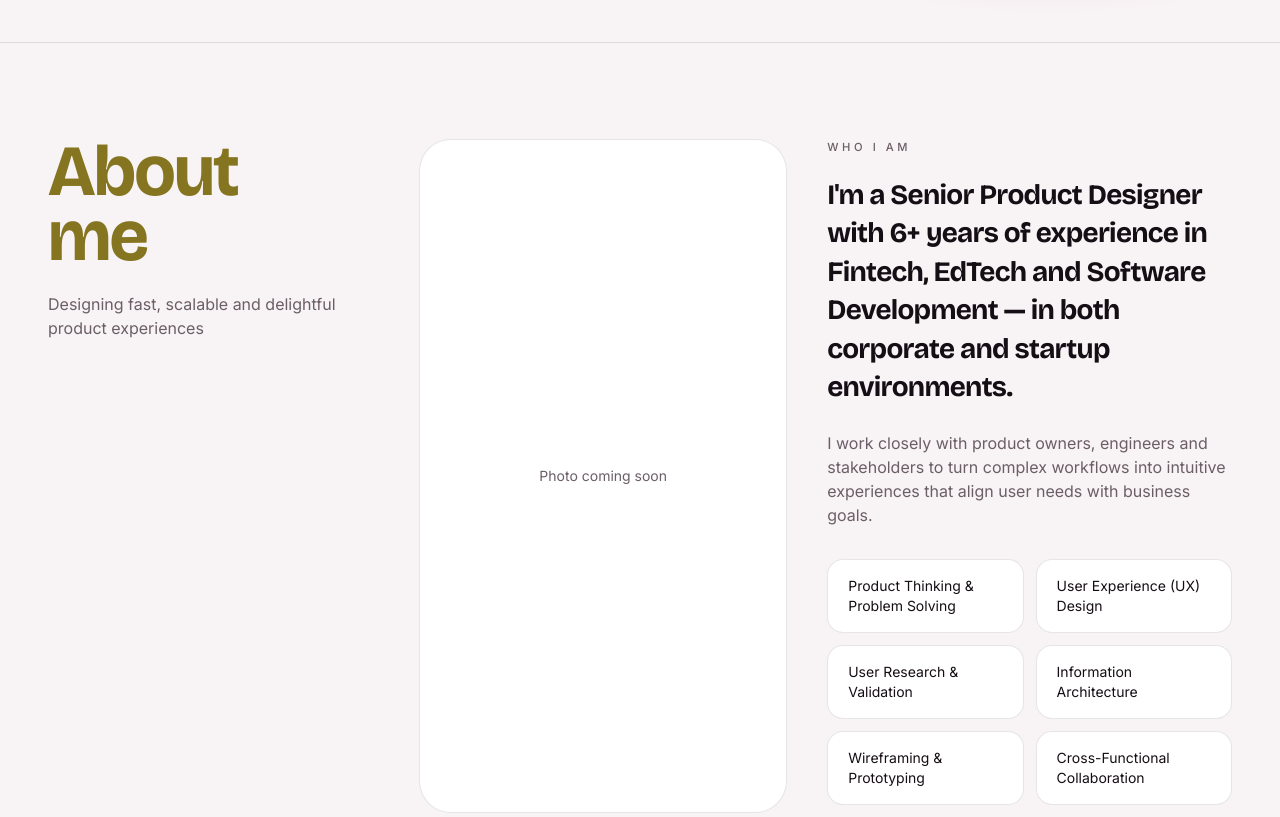
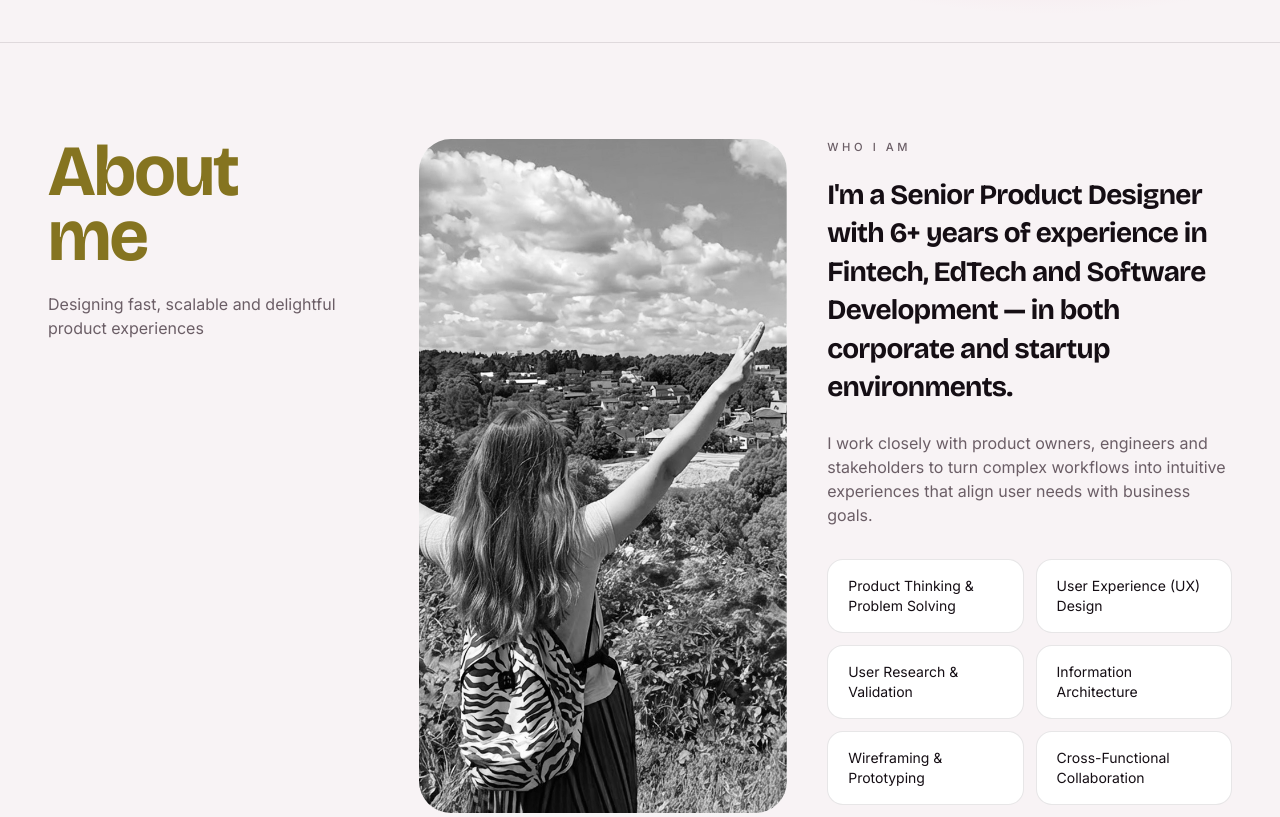
Before and after one commit to maramely/portfolio, a plain HTML site: page index.html in a window 1280 px wide. Shown: the part 760-1577 px from the top of the page. Drawn offline with nearby package versions, Linux system fonts and the light colour scheme.

Commit message:
About: replace placeholder with the real portrait
- images/Marina.webp in the About photo frame (674px tall, 32px radius),
  object-fit: cover; crop keeps the raised hand on narrow screens
- width/height + loading="lazy" to avoid layout shift
- RU/EN alt text (about.photoAlt) via new data-i18n-alt support in i18n.js

```diff
--- a/css/style.css
+++ b/css/style.css
@@ -434,16 +434,18 @@ button:focus-visible {
 .about__photo {
   height: 674px;
   border-radius: var(--radius-lg);
-  background: var(--color-surface);
-  border: 1px solid var(--color-border-subtle);
-  display: grid;
-  place-items: center;
+  background: var(--color-surface); /* shows while the photo loads */
   overflow: hidden;
 }
 
-.about__photo-label {
-  font-size: var(--fs-small);
-  color: var(--color-text-muted);
+/* Same 645×1348 ratio as the Figma frame (322×674), so on desktop it fits
+   exactly. On narrower layouts it gets cropped; 70% keeps the raised
+   hand and the figure in frame */
+.about__photo img {
+  width: 100%;
+  height: 100%;
+  object-fit: cover;
+  object-position: 50% 70%;
 }
 
 .about__lead {
--- a/data/content.js
+++ b/data/content.js
@@ -20,7 +20,7 @@ const CONTENT = {
 
     "about.title": "Обо мне",
     "about.sub": "Проектирую быстрые, масштабируемые и приятные продуктовые интерфейсы",
-    "about.photo": "Здесь будет фото",
+    "about.photoAlt": "Марина Ткаченко со спины поднимает руку навстречу виду с холма на небольшой город под облачным небом",
     "about.label": "Кто я",
     "about.lead": "Senior Product Designer с опытом 6+ лет в финтехе, edtech и разработке ПО — в корпорациях и стартапах.",
     "about.text": "Работаю вместе с продакт-оунерами, разработчиками и стейкхолдерами: превращаю сложные процессы в понятные интерфейсы, где потребности пользователей совпадают с целями бизнеса.",
@@ -68,7 +68,7 @@ const CONTENT = {
 
     "about.title": "About me",
     "about.sub": "Designing fast, scalable and delightful product experiences",
-    "about.photo": "Photo coming soon",
+    "about.photoAlt": "Marina Tkachenko seen from behind, raising her arm towards a hilltop view of a small town under a cloudy sky",
     "about.label": "Who I am",
     "about.lead": "I'm a Senior Product Designer with 6+ years of experience in Fintech, EdTech and Software Development — in both corporate and startup environments.",
     "about.text": "I work closely with product owners, engineers and stakeholders to turn complex workflows into intuitive experiences that align user needs with business goals.",
--- a/index.html
+++ b/index.html
@@ -129,9 +129,10 @@
           <p class="about__sub" data-i18n="about.sub">Designing fast, scalable and delightful product experiences</p>
         </div>
 
-        <!-- TODO: replace placeholder with a real portrait -->
-        <div class="about__photo" role="img" aria-label="Portrait of Marina Tkachenko">
-          <span class="about__photo-label" data-i18n="about.photo">Photo coming soon</span>
+        <div class="about__photo">
+          <img src="images/Marina.webp" width="645" height="1348" loading="lazy" decoding="async"
+               alt="Marina Tkachenko seen from behind, raising her arm towards a hilltop view of a small town under a cloudy sky"
+               data-i18n-alt="about.photoAlt" />
         </div>
 
         <div class="about__body">
--- a/js/i18n.js
+++ b/js/i18n.js
@@ -16,6 +16,12 @@ function applyLanguage(lang) {
     const key = el.getAttribute('data-i18n');
     const value = CONTENT[lang]?.[key];
     if (value) el.textContent = value;
+  });
+
+  // alt text of images: data-i18n-alt="key"
+  document.querySelectorAll('[data-i18n-alt]').forEach((el) => {
+    const value = CONTENT[lang]?.[el.getAttribute('data-i18n-alt')];
+    if (value) el.alt = value;
   });
 
   document.querySelectorAll('.lang-toggle').forEach((btn) => {
```
Also changed, not shown: images/Marina.webp (added).
